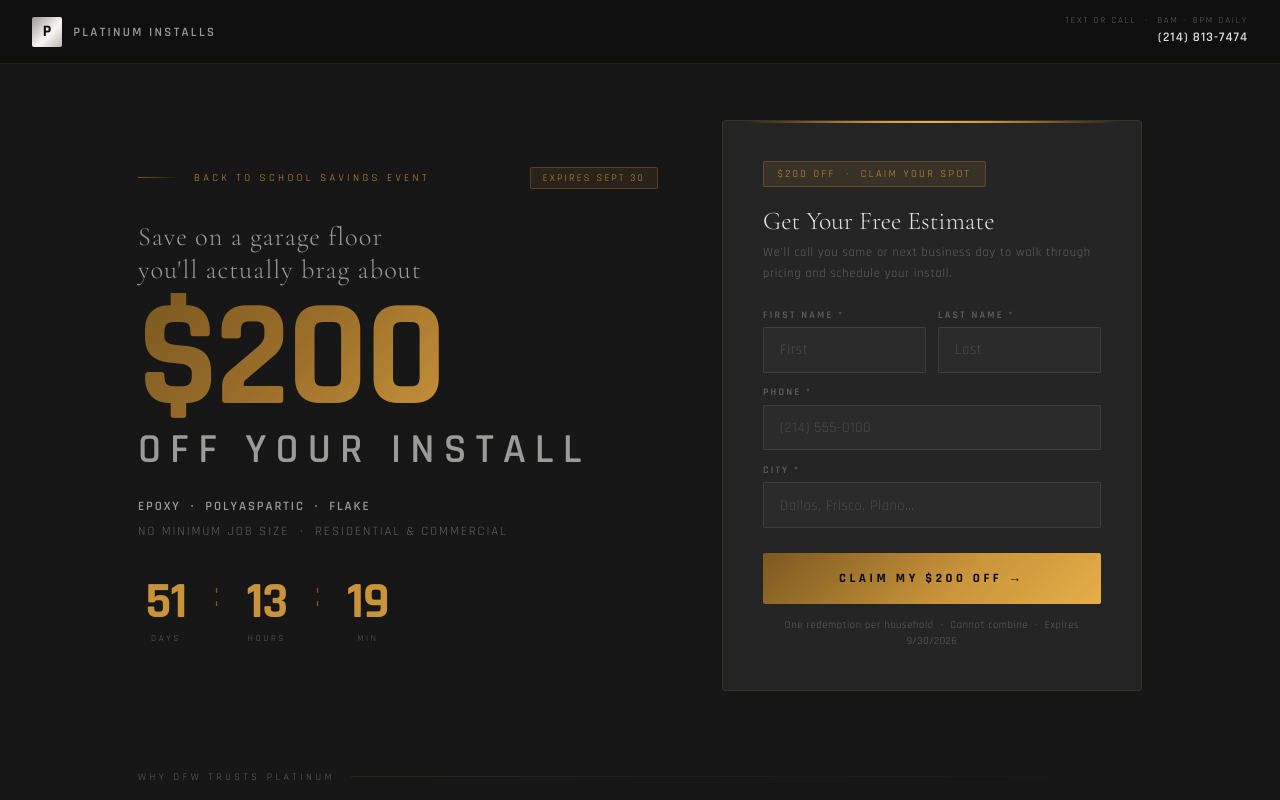
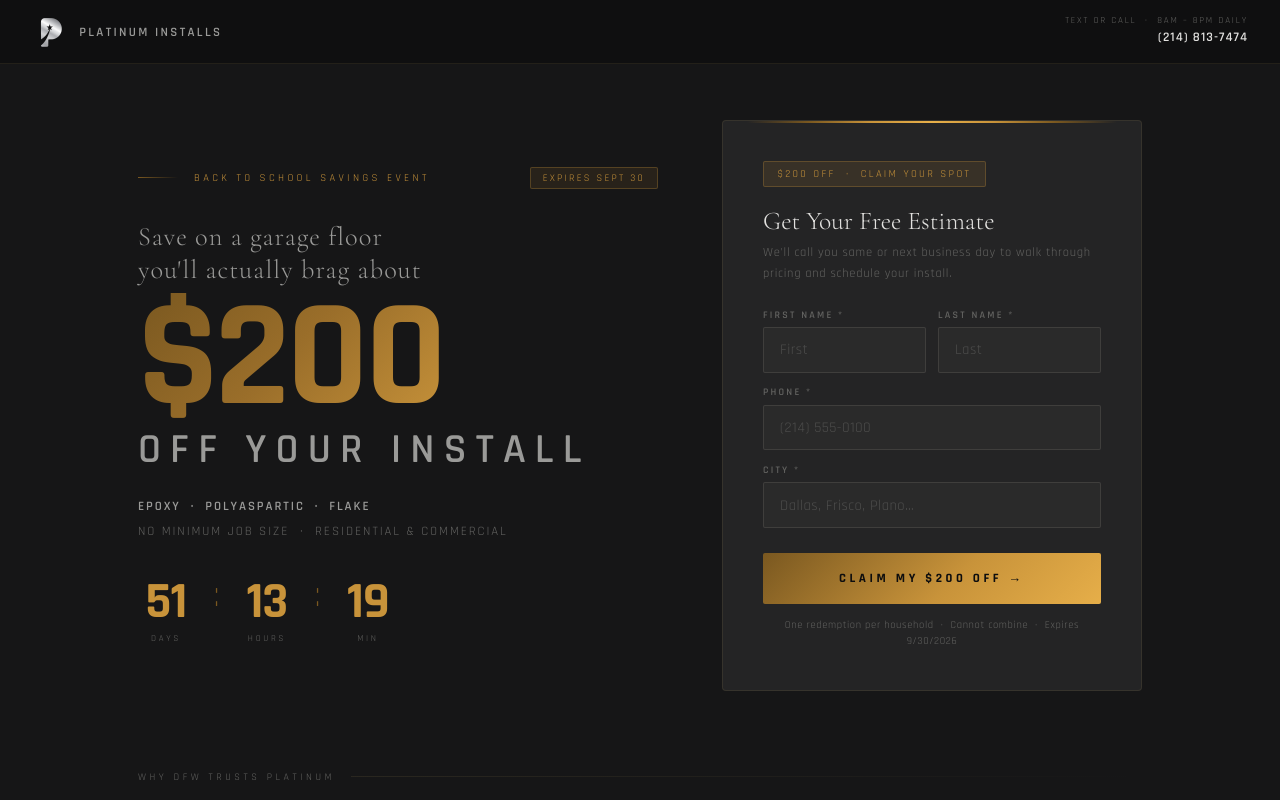
Before and after one commit to jacobtrippe/PlatinumInstallstx-website, a website: page public/savings.html in a window 1280 px wide. Shown: the top 800 px of the page. Drawn offline with nearby package versions, Linux system fonts and the light colour scheme.

Commit message:
Use official platinum P logo in savings page top bar
Co-Authored-By: Claude Sonnet 4.6 <noreply@anthropic.com>

```diff
--- a/public/savings.html
+++ b/public/savings.html
@@ -46,11 +46,11 @@ body {
 }
 .logo-wrap { display: flex; align-items: center; gap: .7rem; }
 .logo-p {
-  width: 30px; height: 30px; border-radius: 2px;
-  background: linear-gradient(135deg, #9a9a98 0%, #e5e4e2 45%, #f8f7f5 58%, #bbb7b0 100%);
-  display: flex; align-items: center; justify-content: center;
-  font-weight: 700; font-size: 1rem; color: #101011; letter-spacing: -.01em;
+  width: 36px; height: 36px;
   flex-shrink: 0;
+}
+.logo-p img {
+  width: 100%; height: 100%; object-fit: contain; display: block;
 }
 .logo-text {
   font-size: .8rem; letter-spacing: .18em; font-weight: 600;
@@ -409,7 +409,7 @@ body {
 <!-- TOP BAR -->
 <div class="top-bar">
   <div class="logo-wrap">
-    <div class="logo-p">P</div>
+    <div class="logo-p"><img src="/logo-icon.png" alt="Platinum Installs"></div>
     <div class="logo-text">Platinum Installs</div>
   </div>
   <div class="top-phone">
```
